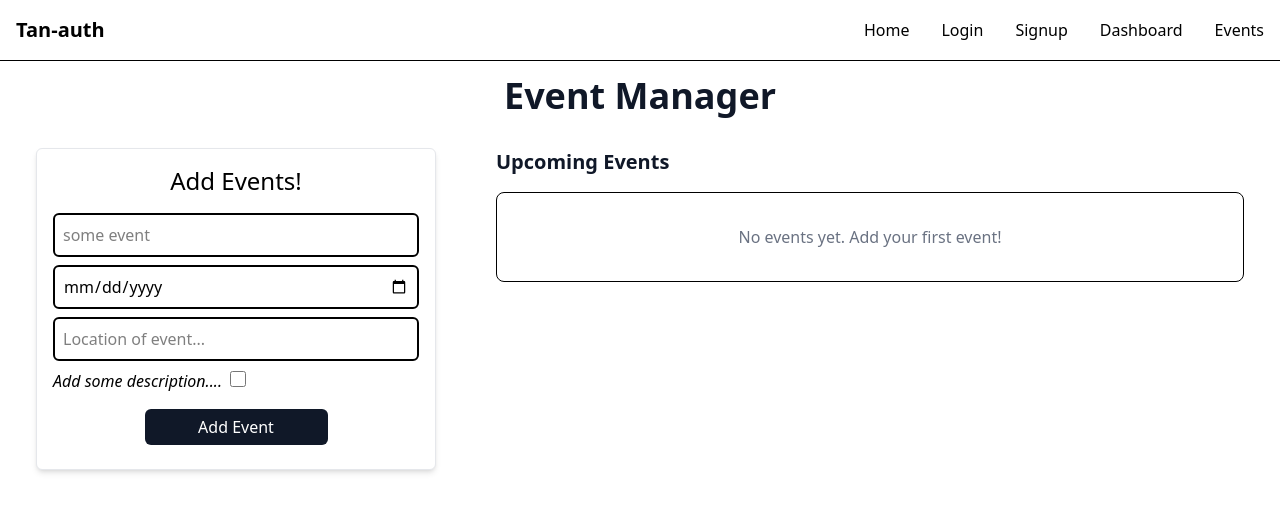
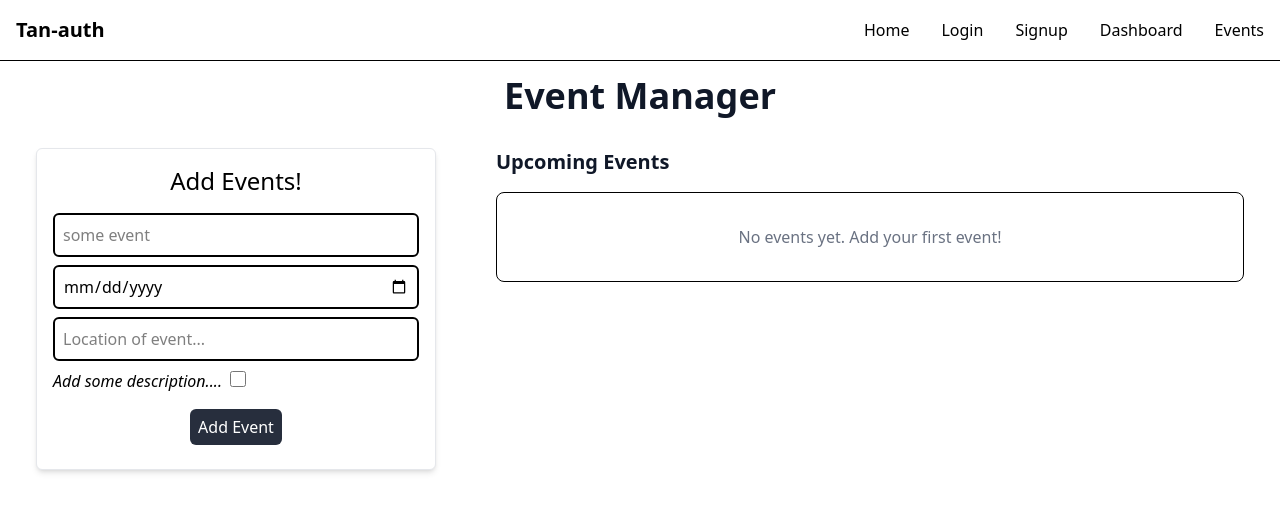
Before and after one commit to bikeshresthaa/react-hook-form, a React (Vite) app: page /event in a window 1280 px wide. Shown: the top 512 px of the page. Built offline with nearby package versions, Linux system fonts and the light colour scheme; sample sign-in values are in the browser's storage.

Commit message:
Fix: fixed placement of edit button

```diff
--- a/src/routes/_authenticated/event.tsx
+++ b/src/routes/_authenticated/event.tsx
@@ -174,13 +174,15 @@ function Event() {
                 }
 
               </div>
-              <button disabled={isSubmitting} className="flex m-2 justify-center p-1.5 rounded-md w-1/2 self-center bg-gray-900 text-white hover:text-black hover:bg-gray-400/90 hover:shadow-lg" type="submit">
+              <div className="flex justify-evenly items-center">
+
+                <button disabled={isSubmitting} className="flex m-2 justify-center p-1.5 rounded-md w-1/4 self-center bg-gray-900/90 text-white hover:text-black hover:bg-gray-400/90 hover:shadow-lg" type="submit">
                   <span>{isAddMode ? "Add Event" : "Edit Event"}</span>
                 </button>
                 {
-                !isAddMode && (
+                  !isAddMode && editEventId && (
                     <button
-                    className="flex m-2 justify-center p-1.5 rounded-md w-1/2 self-center bg-gray-900 text-white hover:text-black hover:bg-gray-400/90 hover:shadow-lg"
+                      className="flex m-2 justify-center p-1.5 rounded-md w-1/4 self-center bg-gray-900/90 text-white hover:text-black hover:bg-gray-400/90 hover:shadow-lg"
                       onClick={handleCancelEdit}
                       type="button"
                     >
@@ -188,6 +190,7 @@ function Event() {
                     </button>
                   )
                 }
+              </div>
 
             </form>
           </div>
@@ -217,22 +220,24 @@ function Event() {
                         <div className="pb-2">
                           <div className="flex items-start justify-between">
                             <div className="text-lg font-semibold text-gray-700">{event.eventName}</div>
+                            <div className="flex justify-between items-start">
 
                               <button onClick={() => {
                                 if (!userID) {
                                   return
                                 }
                                 removeEvent(userID, event.eventID)
-                            }} className="h-8 w-8 text-gray-900 opacity-0 transition-opacity hover:text-gray-900 group-hover:opacity-100"><svg className="h-4 w-4" xmlns="http://www.w3.org/2000/svg" fill="none" viewBox="0 0 24 24" strokeWidth="1.5" stroke="currentColor">
+                              }} className="h-8 w-8 text-gray-800 opacity-0 transition-opacity duration-300 hover:text-gray-900 group-hover:opacity-100"><svg className="h-4 w-4" xmlns="http://www.w3.org/2000/svg" fill="none" viewBox="0 0 24 24" strokeWidth="1.5" stroke="currentColor">
                                   <path strokeLinecap="round" strokeLinejoin="round" d="m14.74 9-.346 9m-4.788 0L9.26 9m9.968-3.21c.342.052.682.107 1.022.166m-1.022-.165L18.16 19.673a2.25 2.25 0 0 1-2.244 2.077H8.084a2.25 2.25 0 0 1-2.244-2.077L4.772 5.79m14.456 0a48.108 48.108 0 0 0-3.478-.397m-12 .562c.34-.059.68-.114 1.022-.165m0 0a48.11 48.11 0 0 1 3.478-.397m7.5 0v-.916c0-1.18-.91-2.164-2.09-2.201a51.964 51.964 0 0 0-3.32 0c-1.18.037-2.09 1.022-2.09 2.201v.916m7.5 0a48.667 48.667 0 0 0-7.5 0" />
                                 </svg>
                               </button>
                               <button onClick={() => {
                                 editEvent(event.eventID)
-                            }}><svg xmlns="http://www.w3.org/2000/svg" fill="none" viewBox="0 0 24 24" strokeWidth="1.5" stroke="currentColor" className="h-4 w-4">
+                              }} className="h-8 w-8 text-gray-800 opacity-0 transition-opacity duration-300 hover:text-gray-900 group-hover:opacity-100"><svg xmlns="http://www.w3.org/2000/svg" fill="none" viewBox="0 0 24 24" strokeWidth="1.5" stroke="currentColor" className="h-4 w-4">
                                   <path strokeLinecap="round" strokeLinejoin="round" d="m16.862 4.487 1.687-1.688a1.875 1.875 0 1 1 2.652 2.652L10.582 16.07a4.5 4.5 0 0 1-1.897 1.13L6 18l.8-2.685a4.5 4.5 0 0 1 1.13-1.897l8.932-8.931Zm0 0L19.5 7.125M18 14v4.75A2.25 2.25 0 0 1 15.75 21H5.25A2.25 2.25 0 0 1 3 18.75V8.25A2.25 2.25 0 0 1 5.25 6H10" />
                                 </svg>
                               </button>
+                            </div>
                           </div>
                         </div>
 
```
Lines whose indentation alone changed are shown as unchanged.
